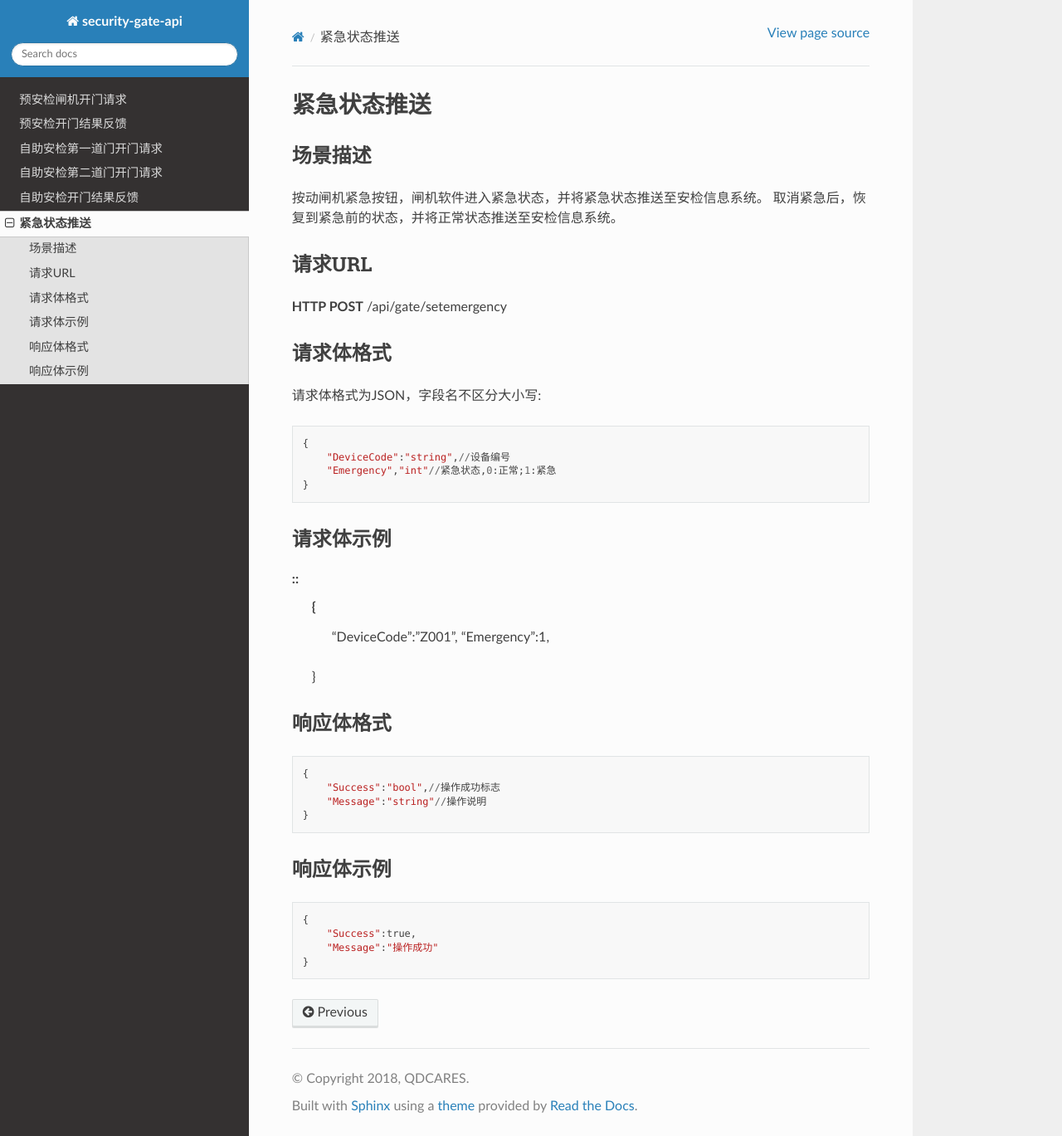
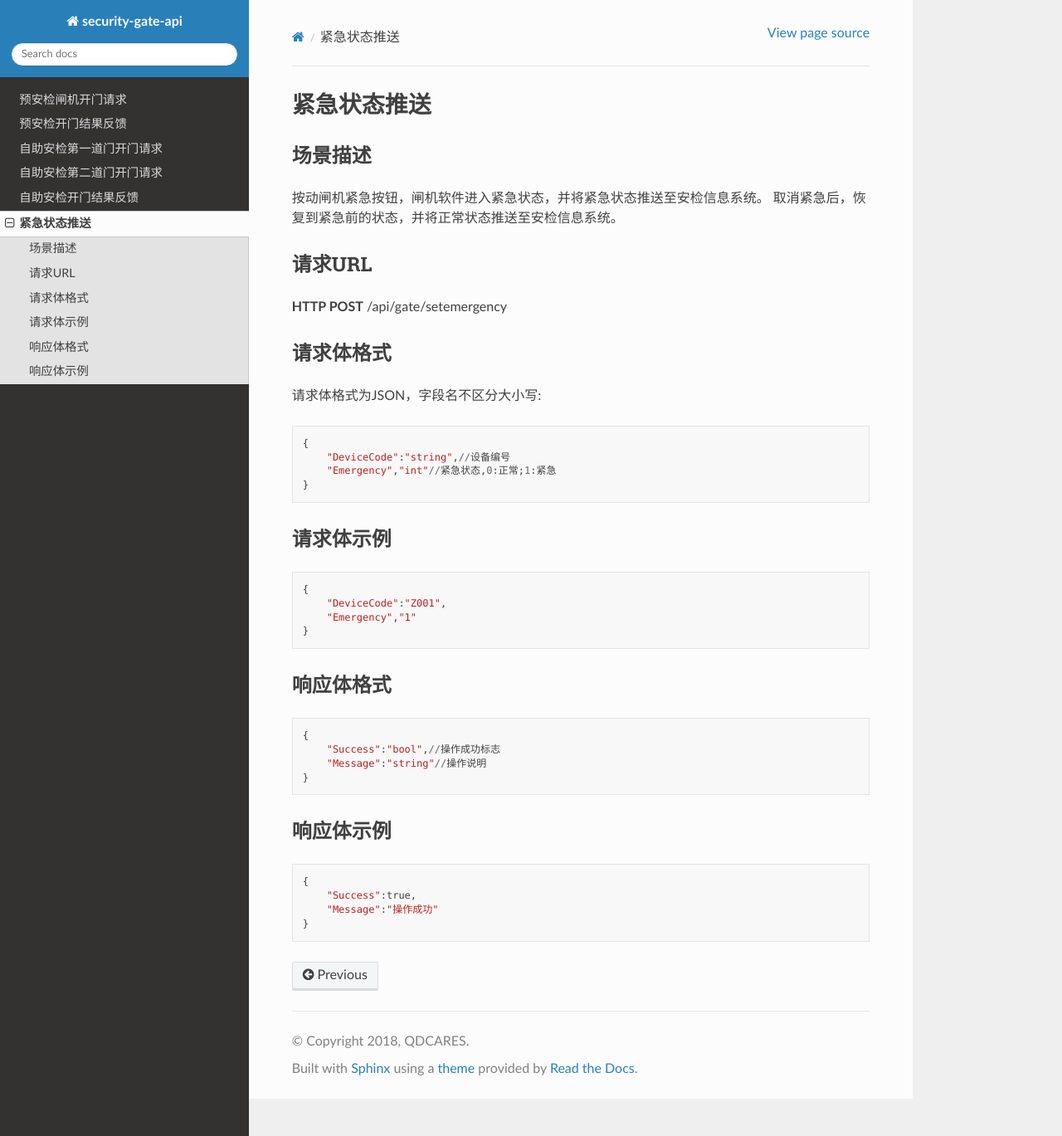
Before and after one commit to kinshines/security-gate-api-doc, a Sphinx documentation site: the page built from source/emergency.rst, in a window 1280 px wide and 1369 px high. Shown: the whole window at 83% size. Built offline with Sphinx 7.4.7 and the Read the Docs theme 2.0.0, drawn with Linux system fonts in a browser that asks for light colours.

Commit message:
setemergency

```diff
--- a/source/emergency.rst
+++ b/source/emergency.rst
@@ -23,9 +23,10 @@
 请求体示例
 ----------------------------
 ::
+
     {
         "DeviceCode":"Z001",
-        "Emergency":1,
+        "Emergency","1"
     }
 
 .. include:: _include/security_feedback_response.rst
```
